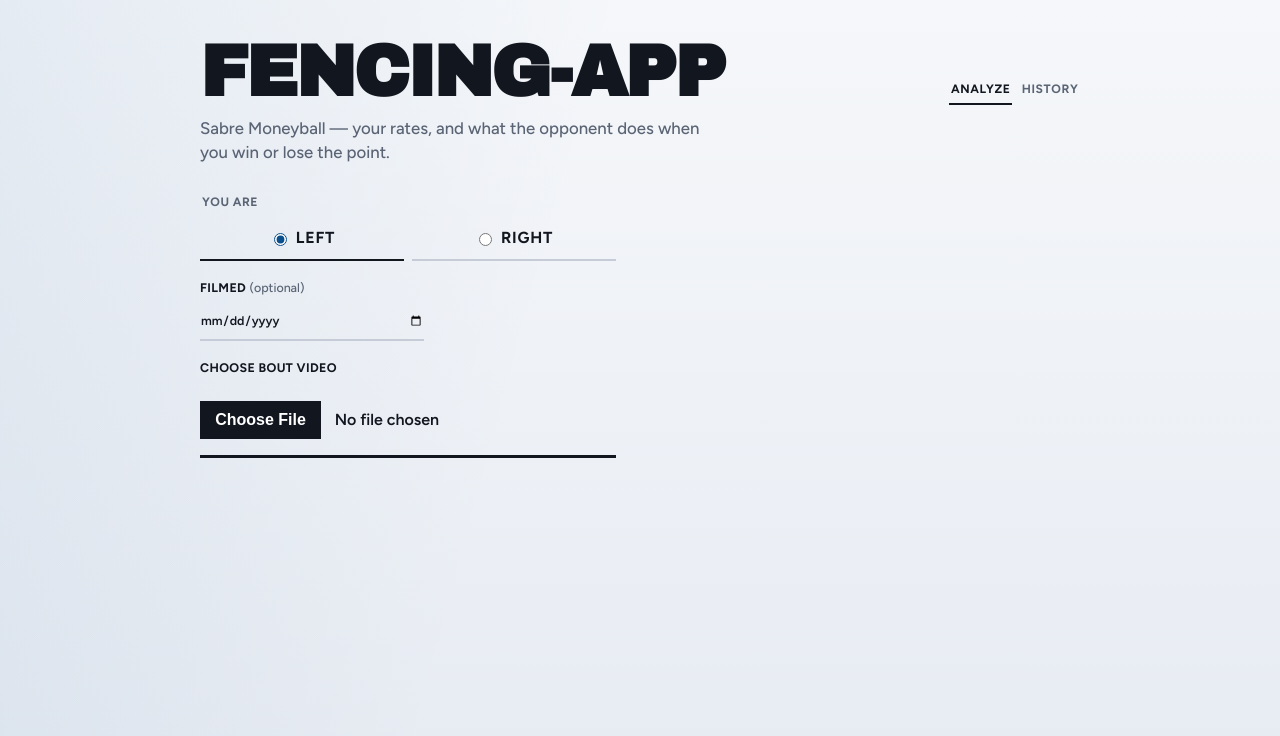
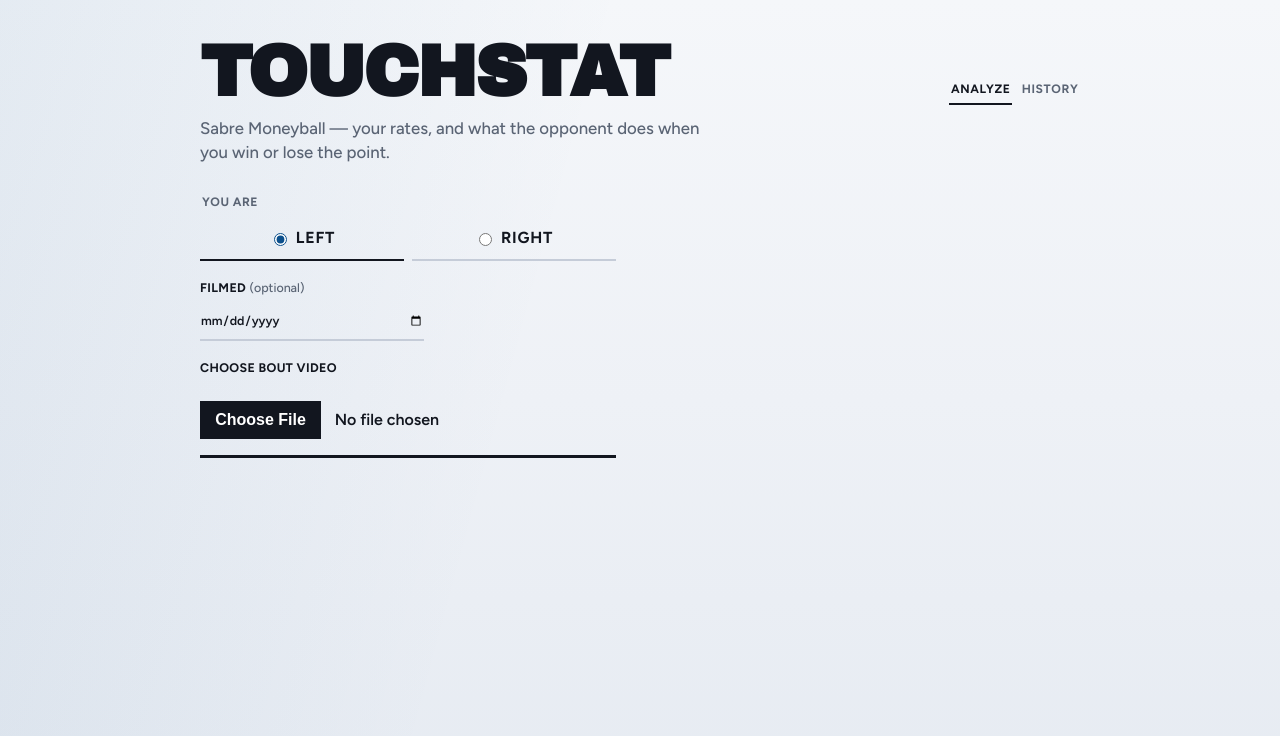
Before and after one commit to OOOOOO1234/Fencing-App, a React (Vite) app: page / in a window 1280 px wide. Shown: the top 736 px of the page. Built offline with nearby package versions, Linux system fonts and the light colour scheme.

Commit message:
Rename the app brand to TouchStat.
Update the UI title, package name, export footer, and docs while keeping Netlify URLs and local storage keys so existing data and deploys keep working.

Co-authored-by: OOOOOO1234 <OOOOOO1234@users.noreply.github.com>

```diff
--- a/index.html
+++ b/index.html
@@ -6,9 +6,9 @@
     <meta name="viewport" content="width=device-width, initial-scale=1.0" />
     <meta
       name="description"
-      content="Upload one sabre bout. Get Moneyball attempt and success rates by action."
+      content="TouchStat — upload one sabre bout. Get Moneyball attempt and success rates by action."
     />
-    <title>Fencing-App</title>
+    <title>TouchStat</title>
   </head>
   <body>
     <div id="root"></div>
--- a/package.json
+++ b/package.json
@@ -1,5 +1,5 @@
 {
-  "name": "fencing-app",
+  "name": "touchstat",
   "private": true,
   "version": "0.0.0",
   "type": "module",
@@ -30,5 +30,5 @@
     "vite": "^8.3.0",
     "vitest": "^5.0.4"
   },
-  "description": "Sabre bout analytics — upload, tag phrases, Moneyball stats"
+  "description": "TouchStat — sabre bout analytics: upload, tag phrases, Moneyball stats"
 }
--- a/src/App.tsx
+++ b/src/App.tsx
@@ -229,7 +229,7 @@ export default function App() {
 
       <header className="masthead">
         <div className="masthead-row">
-          <h1 className="brand">Fencing-App</h1>
+          <h1 className="brand">TouchStat</h1>
           <nav className="nav" aria-label="Pages">
             <button
               type="button"
--- a/src/lib/config.ts
+++ b/src/lib/config.ts
@@ -10,7 +10,7 @@ export const config = {
   supabaseAnonKey: read('VITE_SUPABASE_ANON_KEY'),
   /** Relative Netlify Function — no client API key. */
   analysisUrl: '/.netlify/functions/analyze',
-  appName: 'Fencing-App',
+  appName: 'TouchStat',
 }
 
 export function hasSupabase(): boolean {
--- a/src/lib/export.ts
+++ b/src/lib/export.ts
@@ -44,7 +44,7 @@ export function boutSummaryText(bout: Bout): string {
       `- ${row.action}: ${row.attempts} try, ${formatPct(row.successRate)} success, ${formatPct(row.costRate)} cost, net ${row.net}`,
     )
   }
-  lines.push('', 'Generated by Fencing-App (manual tags unless AI key was used).')
+  lines.push('', 'Generated by TouchStat (manual tags unless AI key was used).')
   return lines.join('\n')
 }
 
--- a/src/lib/supabase.ts
+++ b/src/lib/supabase.ts
@@ -13,7 +13,7 @@ export function getSupabase(): SupabaseClient | null {
 
 /** Suggested SQL for the user to run in Supabase when keys are pasted. */
 export const SUPABASE_SCHEMA_SQL = `
--- Fencing-App cloud schema (paste in Supabase SQL editor when enabling sync)
+-- TouchStat cloud schema (paste in Supabase SQL editor when enabling sync)
 
 create table if not exists bouts (
   id uuid primary key,
```
Also changed, not shown: 2 other files (tests, documents, lock files or other folders).
